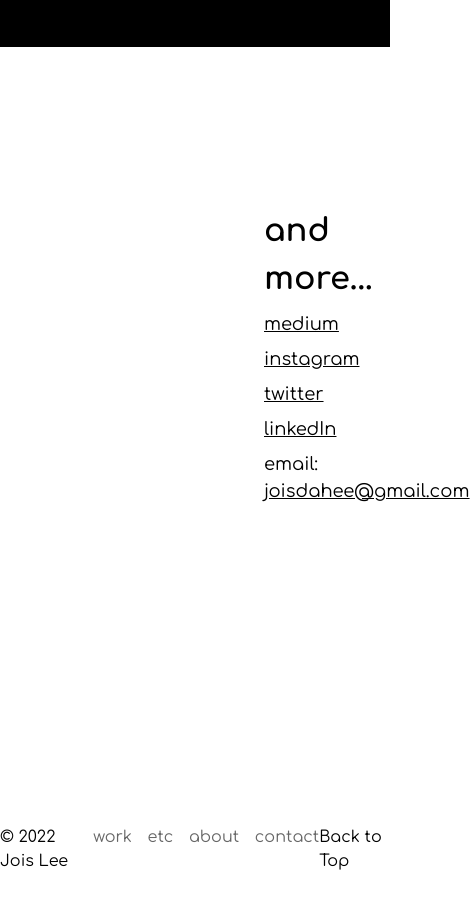
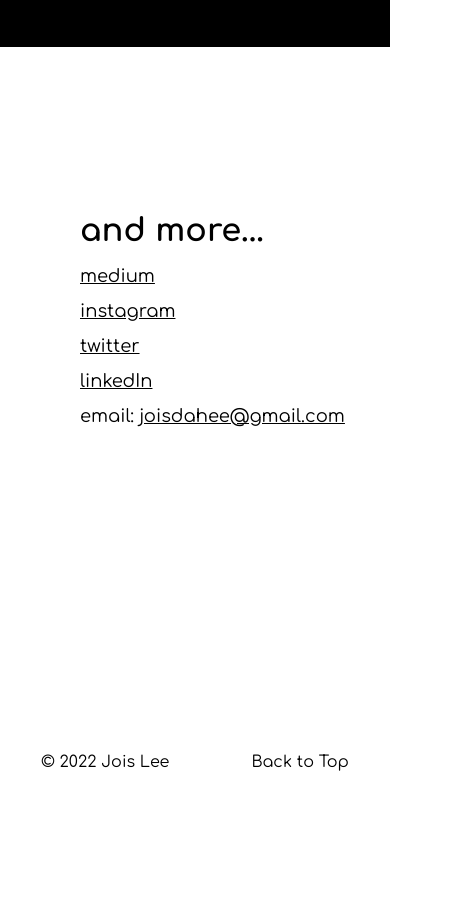
Before and after one commit to pashapear/jois-lee, a Next.js app: page / in a window 390 px wide. Shown: the part 8760-9669 px from the top of the page, 470 px wide, since content can reach past the window. After the commit the page ends 9614 px from the top, so only its background shows below. Built offline with nearby package versions, Linux system fonts and the light colour scheme.

Commit message:
various updates

```diff
--- a/pages/Contact.js
+++ b/pages/Contact.js
@@ -10,10 +10,14 @@ const Wrapper = styled(PageContent)`
 `;
 
 export const Links = styled.div`
-	padding: 5rem 0 10rem 16.5rem;
+	padding: 10rem 0 10rem 16.5rem;
 	display: flex;
 	flex-direction: column;
 	gap: 0.5rem;
+
+	@media (max-width: 768px) {
+		padding: 5rem 0 10rem 5rem;
+	}
 
 	a {
 		text-decoration: underline;
--- a/pages/footer.js
+++ b/pages/footer.js
@@ -2,6 +2,7 @@ import React from "react";
 import styled from "styled-components";
 import { DesktopLinks } from "../components/Navigation";
 import { PageContent } from "../components/common";
+import useIsMobile from "../hooks/useIsMobile";
 
 const FooterWrapper = styled(PageContent)`
 	display: flex;
@@ -9,10 +10,11 @@ const FooterWrapper = styled(PageContent)`
 `;
 export const Footer = () => {
 	const year = new Date().getFullYear();
+	const isMobile = useIsMobile();
 	return (
 		<FooterWrapper>
 			<p>© {JSON.stringify(year)} Jois Lee</p>
-			<DesktopLinks />
+			{!isMobile && <DesktopLinks />}
 			<p onClick={() => window.scrollTo(0, 0)} style={{ cursor: "pointer" }}>
 				Back to Top
 			</p>
--- a/pages/index.js
+++ b/pages/index.js
@@ -5,7 +5,7 @@ import { Projects } from "./projects";
 import { LandingPage } from "./landing";
 import { Logos } from "./logos";
 import About from "./about";
-import { Contact } from "./Contact";
+import { Contact } from "./contact";
 import { Footer } from "./footer";
 
 const Wrapper = styled.div`
--- a/pages/landing.js
+++ b/pages/landing.js
@@ -1,7 +1,7 @@
 import styled from "styled-components";
 import { BlackButton, ClearButton } from "../components/Button";
 import Link from "next/link";
-import { ABOUT_ROUTE, WORK_ROUTE } from "../constants/routes";
+import { CONTACT_ROUTE, WORK_ROUTE } from "../constants/routes";
 import useIsMobile from "../hooks/useIsMobile";
 
 const Wrapper = styled.div`
@@ -46,8 +46,8 @@ export const LandingPage = () => {
 					enjoyable to users
 				</Blurb>
 				<Buttons>
-					<Link href={ABOUT_ROUTE}>
-						<BlackButton onClick={() => console.log("Hi")}>Say Hi</BlackButton>
+					<Link href={CONTACT_ROUTE}>
+						<BlackButton>Say Hi</BlackButton>
 					</Link>
 					<Link href={WORK_ROUTE}>
 						<ClearButton>Discover My Works</ClearButton>
--- a/pages/projects.js
+++ b/pages/projects.js
@@ -158,6 +158,12 @@ const ExpandedContentWrapper = styled(MotionDiv)`
 	gap: 5rem;
 `;
 
+const ScrollTarget = styled.div`
+	position: absolute;
+	top: -200px;
+	left: 50%;
+`;
+
 const Card = ({
 	id,
 	img,
@@ -177,10 +183,7 @@ const Card = ({
 
 	return (
 		<CardWrapper>
-			<div
-				style={{ position: "absolute", top: "-200px", left: "50%" }}
-				ref={scrollRef}
-			></div>
+			<ScrollTarget ref={scrollRef}></ScrollTarget>
 			<CardImage imageUrl={img.src} />
 			<CardContent isMobile={isMobile}>
 				<CardTitle>{name}</CardTitle>
```
